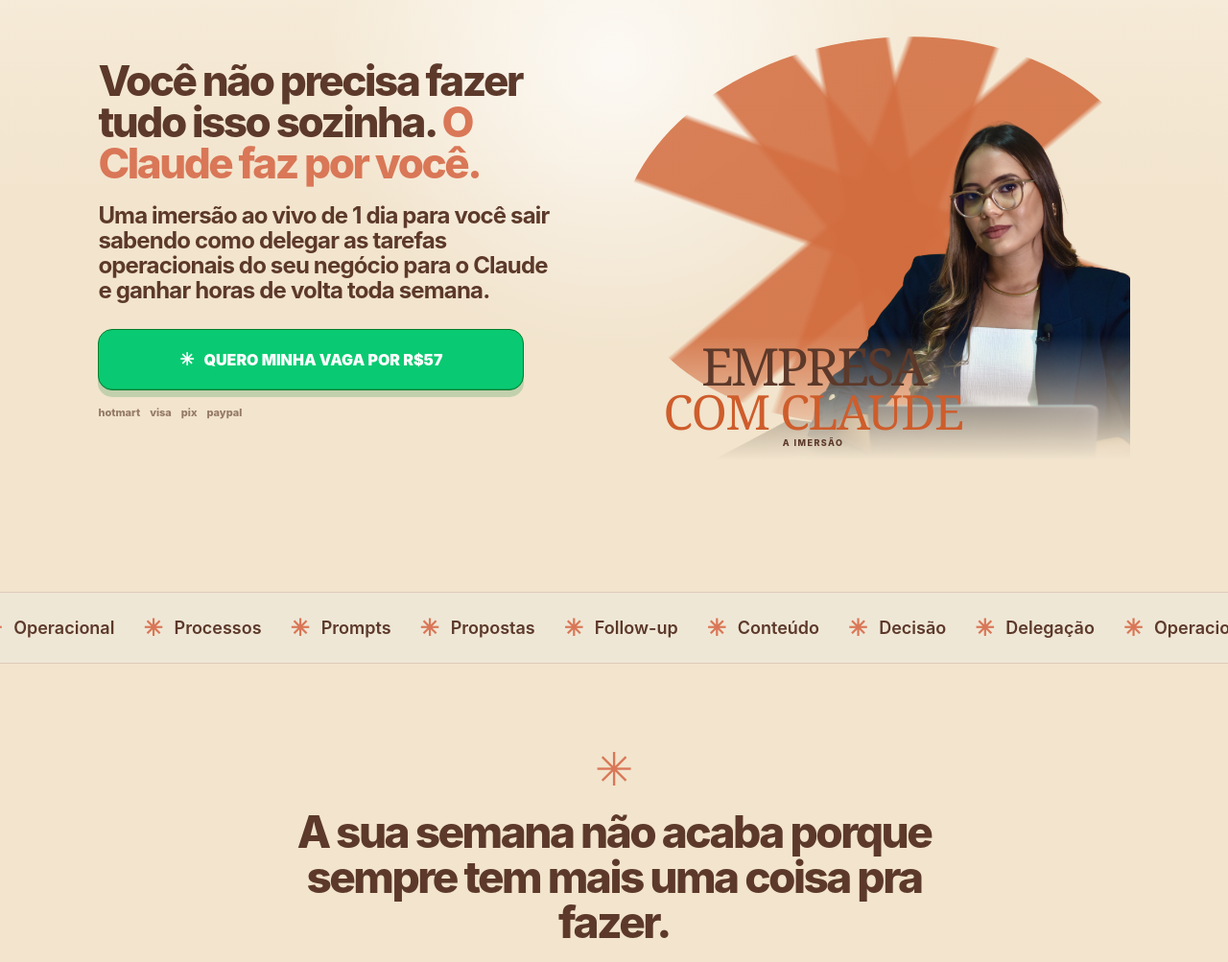
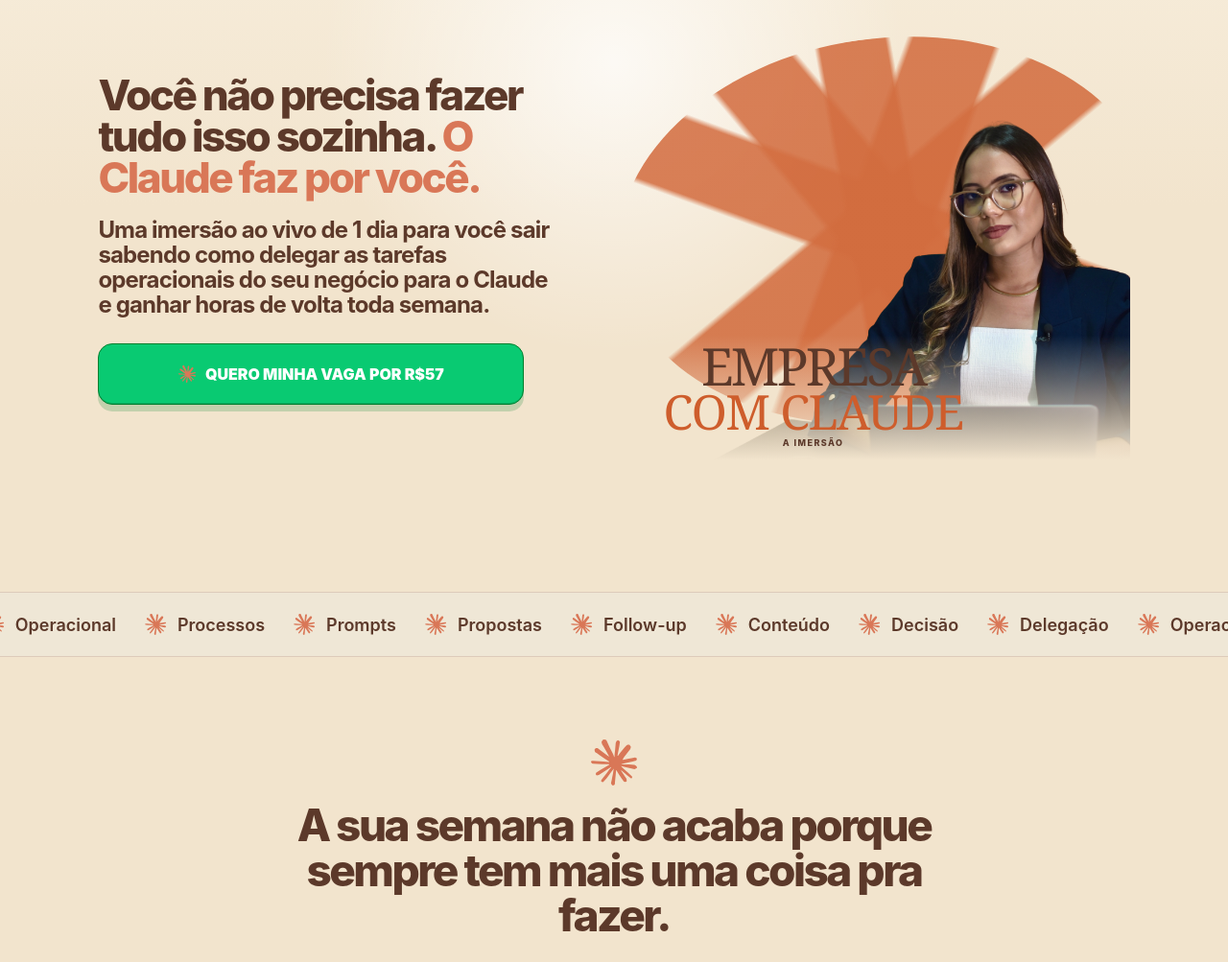
Before and after one commit to gestaocomclaude/front, a website: page imersao-empresa-com-claude-v1/index.html in a window 1280 px wide. Shown: the part 201-1204 px from the top of the page at 96% size. Drawn offline with Linux system fonts and the light colour scheme.

Commit message:
Ajusta marcas da pagina imersao v1

```diff
--- a/imersao-empresa-com-claude-v1/index.html
+++ b/imersao-empresa-com-claude-v1/index.html
@@ -30,9 +30,6 @@
           </h1>
           <p>Uma imersão ao vivo de 1 dia para você sair sabendo como delegar as tarefas operacionais do seu negócio para o Claude e ganhar horas de volta toda semana.</p>
           <a class="button hero-button js-lead-trigger" href="https://pay.hub.la/4d1706OPAXBCYjaXDMWV">quero minha vaga por R$57</a>
-          <div class="payment-row" aria-label="Pagamento seguro">
-            <span>hotmart</span><span>visa</span><span>pix</span><span>paypal</span>
-          </div>
         </div>
       </section>
 
@@ -44,7 +41,7 @@
       </section>
 
       <section class="section pain" id="dor">
-        <div class="spark">✳</div>
+        <div class="spark"><img src="/assets/brand/claude-logo.svg" alt="" /></div>
         <h2>A sua semana não acaba porque sempre tem mais uma coisa pra fazer.</h2>
         <div class="copy-stack">
           <p>Você responde mensagem de cliente. Escreve proposta do zero. Organiza planilha. Cria post. Faz follow-up. Documenta processo. Responde e-mail. Pesquisa referência. Formata apresentação.</p>
@@ -54,7 +51,7 @@
       </section>
 
       <section class="section dark-section">
-        <div class="spark">✳</div>
+        <div class="spark"><img src="/assets/brand/claude-logo.svg" alt="" /></div>
         <h2>O Claude já consegue fazer boa parte do que te prende no operacional.</h2>
         <div class="copy-stack">
           <p>Ele escreve proposta no seu tom. Responde mensagem seguindo o seu processo. Documenta processos do zero. Organiza informação, formata, resume, pesquisa. Cria roteiros, scripts, templates no padrão que você define.</p>
@@ -65,7 +62,7 @@
       </section>
 
       <section class="section offer" id="empresa-com-claude">
-        <div class="spark">✳</div>
+        <div class="spark"><img src="/assets/brand/claude-logo.svg" alt="" /></div>
         <h2>Empresa com Claude</h2>
         <div class="copy-stack lead-copy">
           <p>Uma imersão ao vivo de 1 dia para você sair sabendo como delegar as tarefas operacionais do seu negócio para o Claude e ganhar horas de volta toda semana.</p>
@@ -79,7 +76,7 @@
       </section>
 
       <section class="section learning" id="aprendizado">
-        <div class="spark">✳</div>
+        <div class="spark"><img src="/assets/brand/claude-logo.svg" alt="" /></div>
         <h2>O que você vai aprender</h2>
         <div class="module-grid">
           <article><span>01</span><h3>Como configurar o Claude para o seu negócio</h3><p>Você vai aprender a criar um contexto de empresa dentro do Claude, para que ele escreva no seu tom, conheça seus processos e entregue sem você explicar do zero toda vez.</p></article>
@@ -90,7 +87,7 @@
       </section>
 
       <section class="section fit dark-section" id="para-quem">
-        <div class="spark">✳</div>
+        <div class="spark"><img src="/assets/brand/claude-logo.svg" alt="" /></div>
         <h2>Essa imersão é para você se...</h2>
         <div class="fit-grid">
           <ul>
@@ -111,7 +108,7 @@
       </section>
 
       <section class="section proof" id="depoimentos">
-        <div class="spark">✳</div>
+        <div class="spark"><img src="/assets/brand/claude-logo.svg" alt="" /></div>
         <h2>Depoimentos</h2>
         <div class="testimonial-gallery" aria-label="Depoimentos">
           <div class="testimonial-track">
@@ -134,7 +131,7 @@
       </section>
 
       <section class="section about dark-section" id="julia">
-        <div class="spark">✳</div>
+        <div class="spark"><img src="/assets/brand/claude-logo.svg" alt="" /></div>
         <p class="instructor"><b>Júlia Ferreira</b> Estrategista de negócios e mentora de gestão empresarial.</p>
         <h2>Trabalho com estruturação de negócios há 8 anos.</h2>
         <div class="copy-stack">
@@ -144,7 +141,7 @@
       </section>
 
       <section class="section price" id="investimento">
-        <div class="spark">✳</div>
+        <div class="spark"><img src="/assets/brand/claude-logo.svg" alt="" /></div>
         <h2>Investimento</h2>
         <div class="price-tag">R$57</div>
         <p class="lead-price">Uma vez. Acesso ao vivo no dia 15 de Agosto.</p>
@@ -153,7 +150,7 @@
       </section>
 
       <section class="section faq" id="faq">
-        <div class="spark">✳</div>
+        <div class="spark"><img src="/assets/brand/claude-logo.svg" alt="" /></div>
         <h2>Perguntas frequentes</h2>
         <div class="faq-list">
           <article><h3>Preciso saber usar o Claude antes?</h3><p>Não. A imersão começa do zero, você não precisa de experiência anterior. Só precisa criar uma conta gratuita no Claude antes do dia.</p></article>
@@ -164,7 +161,7 @@
       </section>
 
       <section class="section final-cta dark-section">
-        <div class="spark">✳</div>
+        <div class="spark"><img src="/assets/brand/claude-logo.svg" alt="" /></div>
         <h2>Um dia para sair do operacional. R$57 para nunca mais fazer sozinha o que o Claude pode fazer por você.</h2>
         <div class="copy-stack">
           <p>Você não precisa de mais funcionário. Não precisa de mais ferramenta. Não precisa de mais tempo no dia.</p>
--- a/src/imersao-v1.css
+++ b/src/imersao-v1.css
@@ -148,21 +148,34 @@
   text-transform: uppercase;
   transition: transform .18s ease, box-shadow .18s ease, filter .18s ease;
 }
-.button::before { content: "✳"; font-size: 18px; line-height: 1; }
+.button::before {
+  content: "";
+  display: block;
+  width: 18px;
+  height: 18px;
+  flex: 0 0 18px;
+  background: url("/assets/brand/claude-logo.svg") center / contain no-repeat;
+}
 .button:hover { filter: brightness(.98); transform: translateY(-1px); }
 .button:active { transform: translateY(2px); box-shadow: 0 3px 0 rgba(0, 126, 45, .22); }
 .button:focus-visible { outline: 3px solid rgba(206,93,44,.35); outline-offset: 3px; }
 
-.payment-row { display: flex; flex-wrap: wrap; justify-content: center; gap: 10px; margin-top: 16px; color: rgba(92,57,42,.62); font-size: 11px; font-weight: 800; text-transform: lowercase; }
-
 .tag-marquee { overflow: hidden; border-block: 1px solid rgba(126,60,39,.16); background: rgba(238,234,219,.62); }
 .tag-track { display: flex; width: max-content; gap: 30px; padding: 22px 0; animation: v1-marquee 34s linear infinite; }
 .tag-track span { display: inline-flex; align-items: center; gap: 12px; color: var(--v1-ink); font-size: 18px; font-weight: 600; white-space: nowrap; }
-.tag-track span::before { content: "✳"; color: var(--v1-orange-2); font-size: 24px; }
+.tag-track span::before {
+  content: "";
+  display: block;
+  width: 22px;
+  height: 22px;
+  flex: 0 0 22px;
+  background: url("/assets/brand/claude-logo.svg") center / contain no-repeat;
+}
 
 .section { padding: 58px 20px; background: var(--v1-bg); }
 .section > * { max-width: 1200px; margin-inline: auto; }
-.spark { color: var(--v1-orange-2); font-size: 48px; line-height: 1; text-align: center; }
+.spark { display: grid; width: 48px; height: 48px; place-items: center; }
+.spark img { display: block; width: 100%; height: 100%; object-fit: contain; }
 .section h2 { max-width: 720px; margin: 18px auto 0; color: var(--v1-ink); font-size: 29px; font-weight: 800; letter-spacing: -.055em; line-height: 1.02; text-align: center; }
 .copy-stack { display: grid; gap: 18px; max-width: 760px; margin-top: 28px; }
 p { margin: 0; }
@@ -235,7 +248,6 @@
   .hero-copy h1 { max-width: 620px; font-size: 44px; }
   .hero-copy p { max-width: 520px; font-size: 24px; }
   .button { width: 444px; min-height: 64px; font-size: 16px; }
-  .payment-row { justify-content: flex-start; }
   .section { padding: 86px clamp(80px, 8vw, 120px); }
   .section h2 { font-size: 46px; }
   .copy-stack p, .lead-copy p, .faq-list p, .module-grid p, .fit li, .lead-price, .price-note { font-size: 22px; }
```
Also changed, not shown: public/assets/brand/claude-logo.svg (added).
